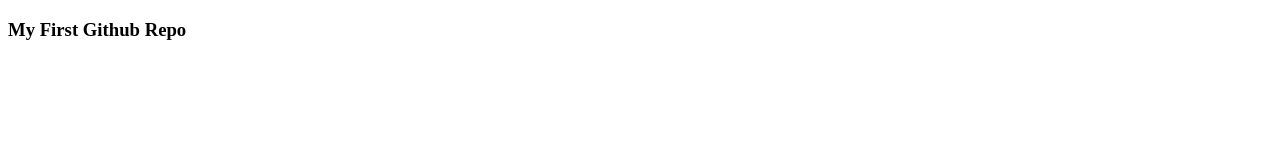
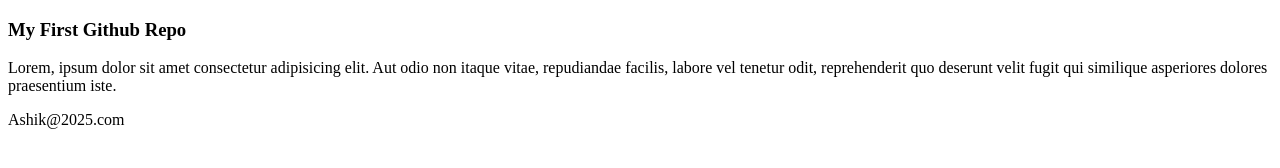
Before and after one commit to ashik4224/My-First-Github-Global, a plain HTML site: page index.html in a window 1280 px wide. Drawn offline with Linux system fonts and the light colour scheme.

Commit message:
added my first blog

```diff
--- a/index.html
+++ b/index.html
@@ -6,6 +6,13 @@
     <title>My-First-Github-Global</title>
 </head>
 <body>
-    <h3>My First Github Repo</h3>
+    <div>
+        <h3>My First Github Repo</h3>
+        <p>Lorem, ipsum dolor sit amet consectetur adipisicing elit. Aut odio non itaque vitae, repudiandae facilis, labore vel tenetur odit, reprehenderit quo deserunt velit fugit qui similique asperiores dolores praesentium iste.</p>
+        <footer>
+            Ashik@2025.com
+        </footer>
+    </div>
+
 </body>
 </html>
```
